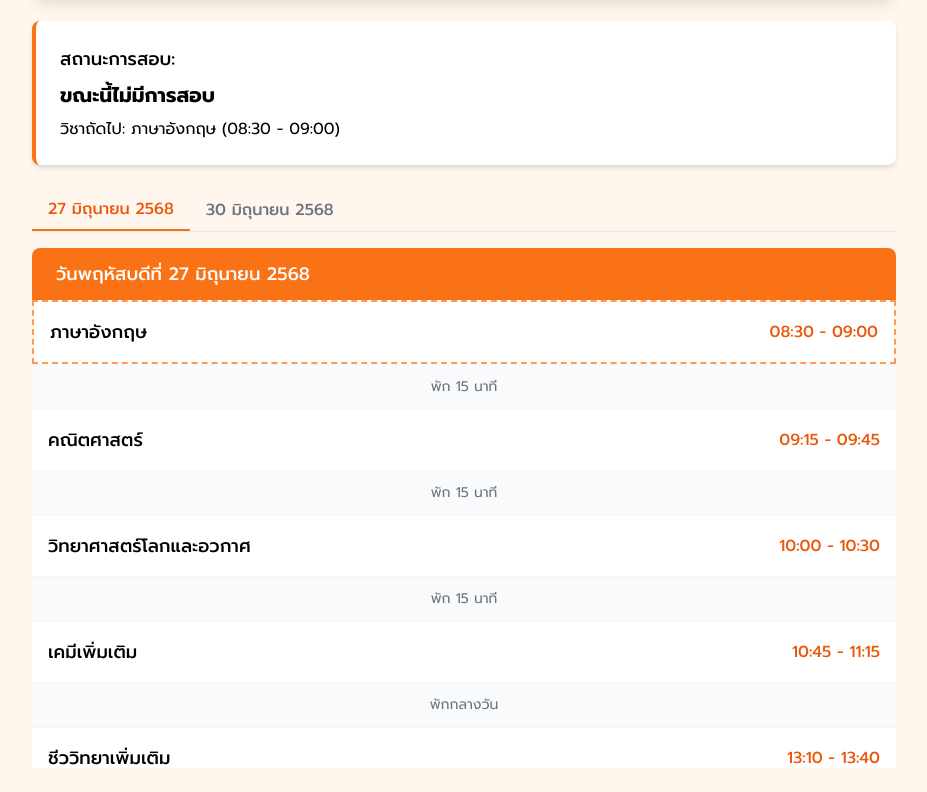
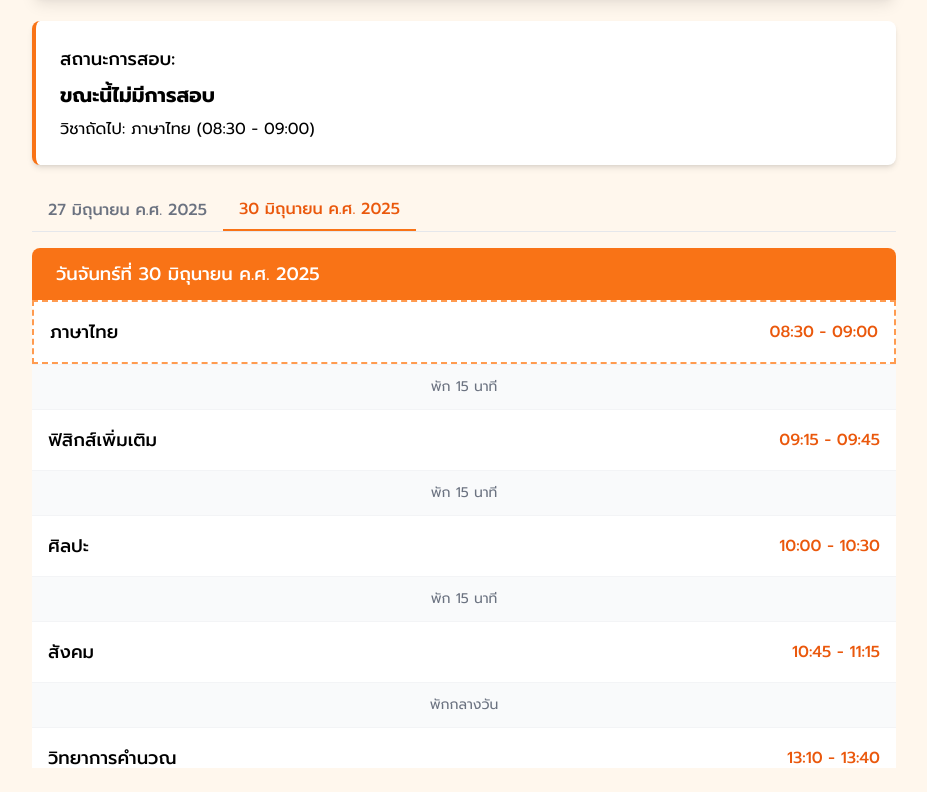
Before and after one commit to ATIWAT8774/Examjune, a plain HTML site: page index.html in a window 1280 px wide. Shown: the part 151-943 px from the top of the page, without its empty margins (176-1103 px from the left). Drawn offline with nearby package versions, Linux system fonts and the light colour scheme.

Commit message:
Update index.html

```diff
--- a/index.html
+++ b/index.html
@@ -63,14 +63,14 @@
         </div>
 
         <div class="flex mb-4 border-b border-gray-200">
-            <button id="tab-day1" class="px-4 py-2 font-medium text-orange-600 border-b-2 border-orange-500">27 มิถุนายน 2568</button>
-            <button id="tab-day2" class="px-4 py-2 font-medium text-gray-500 hover:text-orange-500">30 มิถุนายน 2568</button>
+            <button id="tab-day1" class="px-4 py-2 font-medium text-gray-500 hover:text-orange-500">27 มิถุนายน ค.ศ. 2025</button>
+            <button id="tab-day2" class="px-4 py-2 font-medium text-orange-600 border-b-2 border-orange-500">30 มิถุนายน ค.ศ. 2025</button>
         </div>
 
-        <div id="day1-content" class="exam-container">
+        <div id="day1-content" class="exam-container hidden">
             <div class="bg-white rounded-lg shadow-md overflow-hidden mb-6">
                 <div class="bg-orange-500 text-white px-6 py-3 font-medium text-lg">
-                    วันพฤหัสบดีที่ 27 มิถุนายน 2568
+                    วันพฤหัสบดีที่ 27 มิถุนายน ค.ศ. 2025
                 </div>
                 <div class="divide-y divide-gray-100">
                     <div class="exam-item p-4 hover:bg-orange-50" data-start="08:30" data-end="09:00">
@@ -130,10 +130,10 @@
             </div>
         </div>
 
-        <div id="day2-content" class="exam-container hidden">
+        <div id="day2-content" class="exam-container">
             <div class="bg-white rounded-lg shadow-md overflow-hidden mb-6">
                 <div class="bg-orange-500 text-white px-6 py-3 font-medium text-lg">
-                    วันอาทิตย์ที่ 30 มิถุนายน 2568
+                    วันจันทร์ที่ 30 มิถุนายน ค.ศ. 2025
                 </div>
                 <div class="divide-y divide-gray-100">
                     <div class="exam-item p-4 hover:bg-orange-50" data-start="08:30" data-end="09:00">
@@ -226,8 +226,9 @@
         // Date and time functions
         function updateDateTime() {
             const now = new Date();
+            // Display date using C.E. year
             const options = { weekday: 'long', year: 'numeric', month: 'long', day: 'numeric' };
-            document.getElementById('current-date').textContent = now.toLocaleDateString('th-TH', options);
+            document.getElementById('current-date').textContent = now.toLocaleDateString('th-TH', options).replace('พ.ศ.', 'ค.ศ.'); // Replace B.E. with C.E.
 
             const hours = now.getHours().toString().padStart(2, '0');
             const minutes = now.getMinutes().toString().padStart(2, '0');
@@ -239,7 +240,7 @@
 
         // Exam schedule data
         const examSchedule = {
-            "2568-06-27": [
+            "2025-06-27": [ // Changed to C.E. year
                 { subject: "ภาษาอังกฤษ", start: "08:30", end: "09:00" },
                 { subject: "คณิตศาสตร์", start: "09:15", end: "09:45" },
                 { subject: "วิทยาศาสตร์โลกและอวกาศ", start: "10:00", end: "10:30" },
@@ -247,18 +248,18 @@
                 { subject: "ชีววิทยาเพิ่มเติม", start: "13:10", end: "13:40" },
                 { subject: "ประวัติศาสตร์", start: "14:40", end: "15:10" }
             ],
-            "2568-06-30": [
+            "2025-06-30": [ // Changed to C.E. year
                 { subject: "ภาษาไทย", start: "08:30", end: "09:00" },
                 { subject: "ฟิสิกส์เพิ่มเติม", start: "09:15", end: "09:45" },
                 { subject: "ศิลปะ", start: "10:00", end: "10:30" },
                 { subject: "สังคม", start: "10:45", end: "11:15" },
                 { subject: "วิทยาการคำนวณ", start: "13:10", end: "13:40" },
                 { subject: "เสริมทักษะคณิตศาสตร์", start: "13:55", end: "14:25" },
-                { subject: "สุขศึกษาและพลศึกษา", start: "14:40", end: "15:10" } // Updated time
+                { subject: "สุขศึกษาและพลศึกษา", start: "14:40", end: "15:10" }
             ]
         };
 
-        // For demo purposes, we'll use the current date to determine which day to show
+        // Function to update exam status and active tab
         function updateExamStatus(now) {
             const day = now.getDate();
             const month = now.getMonth() + 1; // Month is 0-indexed
@@ -270,25 +271,19 @@
             let dateKey;
 
             // This part ensures the correct tab is active based on the current date
-            if (todayFormatted === "2568-06-27") {
-                todaySchedule = examSchedule["2568-06-27"];
-                dateKey = "2568-06-27";
-                if (!document.getElementById('day1-content').classList.contains('hidden')) {
-                    document.getElementById('tab-day1').click();
-                }
-            } else if (todayFormatted === "2568-06-30") {
-                todaySchedule = examSchedule["2568-06-30"];
-                dateKey = "2568-06-30";
-                if (!document.getElementById('day2-content').classList.contains('hidden')) {
-                    document.getElementById('tab-day2').click();
-                }
+            if (todayFormatted === "2025-06-27") {
+                todaySchedule = examSchedule["2025-06-27"];
+                dateKey = "2025-06-27";
+                document.getElementById('tab-day1').click(); // Activate Day 1 tab
+            } else if (todayFormatted === "2025-06-30") {
+                todaySchedule = examSchedule["2025-06-30"];
+                dateKey = "2025-06-30";
+                document.getElementById('tab-day2').click(); // Activate Day 2 tab
             } else {
-                // Default to day 1 schedule if it's not an exam day or a future day
-                todaySchedule = examSchedule["2568-06-27"];
-                dateKey = "2568-06-27";
-                if (document.getElementById('day2-content').classList.contains('hidden') === false) {
-                    document.getElementById('tab-day1').click();
-                }
+                // If it's not an exam day, default to Day 2 (30 June 2025) as it's the more "current" of the two listed
+                todaySchedule = examSchedule["2025-06-30"];
+                dateKey = "2025-06-30";
+                document.getElementById('tab-day2').click(); // Activate Day 2 tab by default
             }
 
             const currentHour = now.getHours();
@@ -324,8 +319,7 @@
                 statusElement.textContent = `ขณะนี้กำลังสอบวิชา: ${currentExam.subject}`;
 
                 // Highlight current exam in the table
-                // Select only exam items within the currently active day's content
-                document.querySelectorAll(`#${dateKey === '2568-06-27' ? 'day1-content' : 'day2-content'} .exam-item[data-start="${currentExam.start}"][data-end="${currentExam.end}"]`).forEach(item => {
+                document.querySelectorAll(`#${dateKey === '2025-06-27' ? 'day1-content' : 'day2-content'} .exam-item[data-start="${currentExam.start}"][data-end="${currentExam.end}"]`).forEach(item => {
                     item.classList.add('current-exam');
                 });
 
@@ -333,7 +327,7 @@
                     nextExamElement.textContent = `วิชาถัดไป: ${nextExam.subject} (${nextExam.start} - ${nextExam.end})`;
 
                     // Highlight next exam in the table
-                    document.querySelectorAll(`#${dateKey === '2568-06-27' ? 'day1-content' : 'day2-content'} .exam-item[data-start="${nextExam.start}"][data-end="${nextExam.end}"]`).forEach(item => {
+                    document.querySelectorAll(`#${dateKey === '2025-06-27' ? 'day1-content' : 'day2-content'} .exam-item[data-start="${nextExam.start}"][data-end="${nextExam.end}"]`).forEach(item => {
                         item.classList.add('next-exam');
                     });
                 } else {
@@ -344,7 +338,7 @@
                 nextExamElement.textContent = `วิชาถัดไป: ${nextExam.subject} (${nextExam.start} - ${nextExam.end})`;
 
                 // Highlight next exam in the table
-                document.querySelectorAll(`#${dateKey === '2568-06-27' ? 'day1-content' : 'day2-content'} .exam-item[data-start="${nextExam.start}"][data-end="${nextExam.end}"]`).forEach(item => {
+                document.querySelectorAll(`#${dateKey === '2025-06-27' ? 'day1-content' : 'day2-content'} .exam-item[data-start="${nextExam.start}"][data-end="${nextExam.end}"]`).forEach(item => {
                     item.classList.add('next-exam');
                 });
             } else {
```
